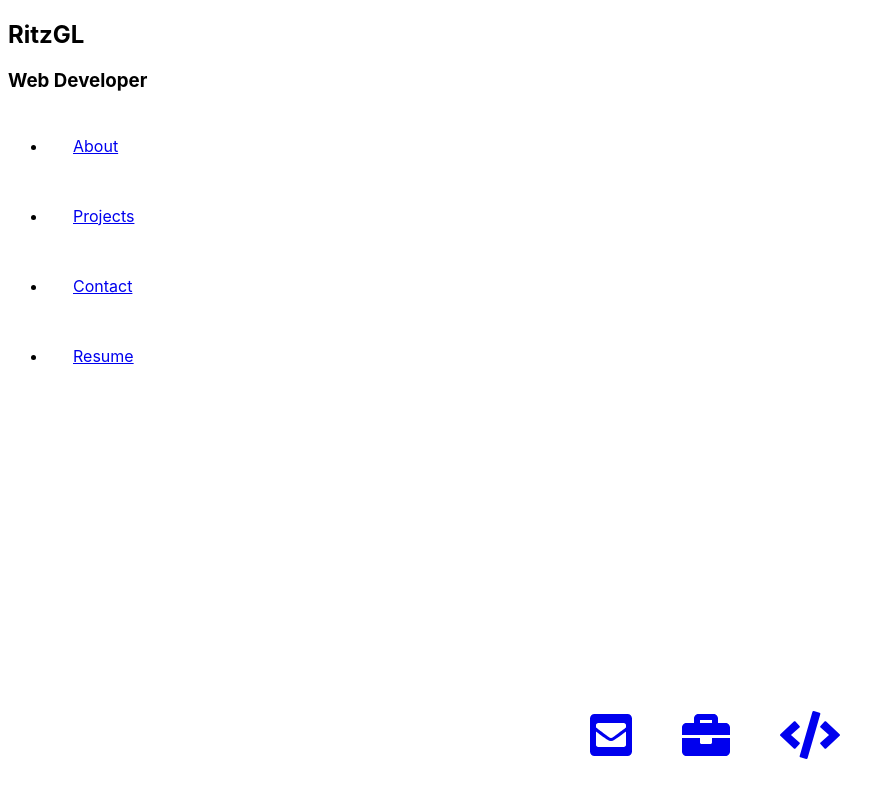
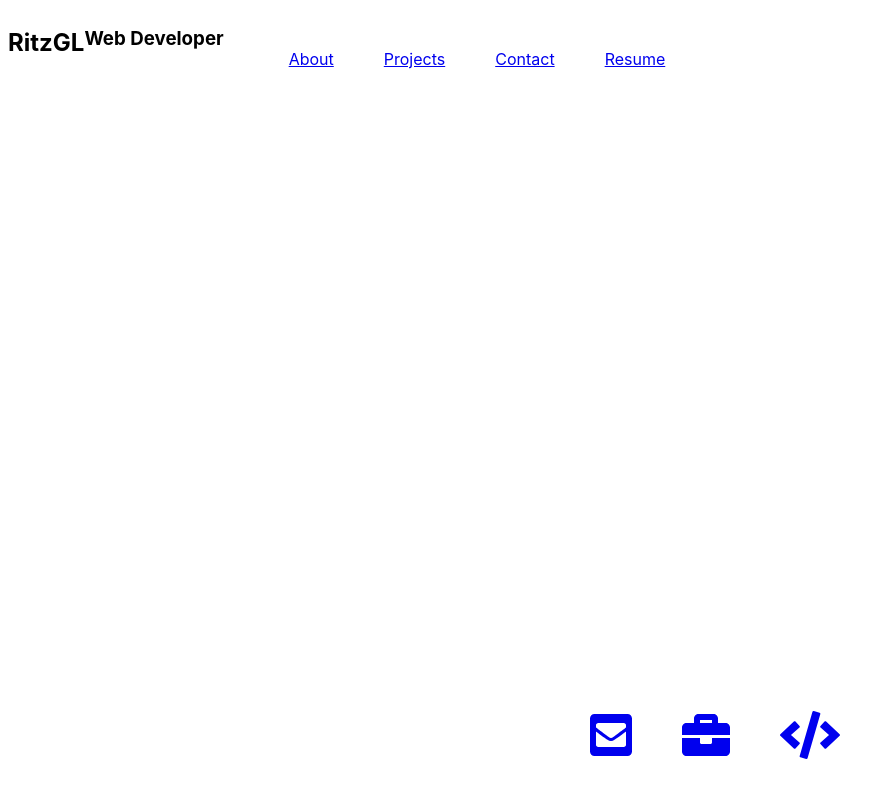
Before and after one commit to RitzGL/react-portfolio, a React (Create React App) app: page / in a window 1280 px wide. Shown: the whole page, without its empty margins (0-894 px from the left). Built offline with nearby package versions, Linux system fonts and the light colour scheme.

Commit message:
Basic spacing
Added basic positioning of certain header children

```diff
--- a/src/components/Header/index.jsx
+++ b/src/components/Header/index.jsx
@@ -1,5 +1,5 @@
 import React from "react";
-
+import "./styles.css";
 // This function will return a header
 // Appears on multiple pages
 // contains links to the other pages
@@ -7,9 +7,8 @@ import React from "react";
 function Header() {
   return (
     <header>
-      <nav>
-        <div className="title">
-          <div>
+      <nav className='navigation'>
+        <div className='heading'>
           <h1>RitzGL</h1>
           <h3>Web Developer</h3>
         </div>
@@ -32,7 +31,6 @@ function Header() {
             </a>
           </li>
         </ul>
-        </div>
       </nav>
     </header>
   );
--- a/src/components/Header/styles.css
+++ b/src/components/Header/styles.css
@@ -1,4 +1,12 @@
-.title{
-    display: inline-flex;
+nav > ul{
+    list-style-type: none;
+    display: flex;
+}
 
-  }
+.heading{
+    display: flex;
+}
+
+.navigation{
+    display: flex;
+}
```
Lines whose indentation alone changed are shown as unchanged.
